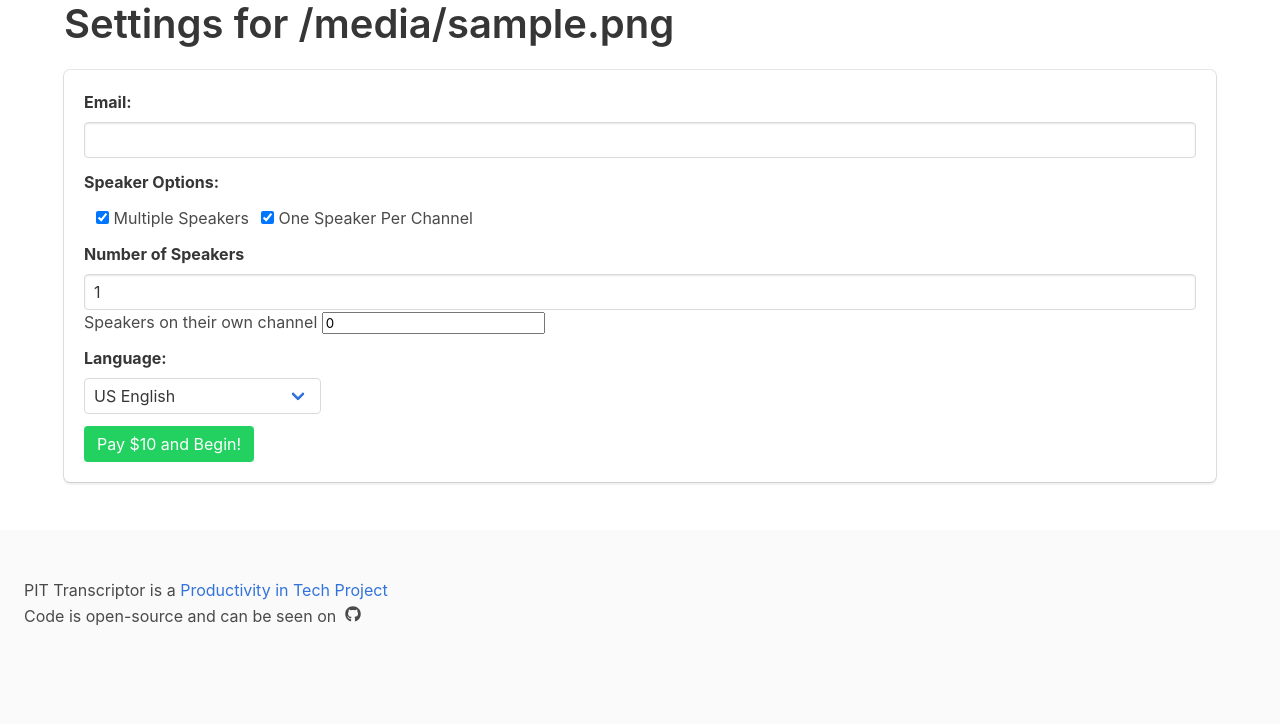
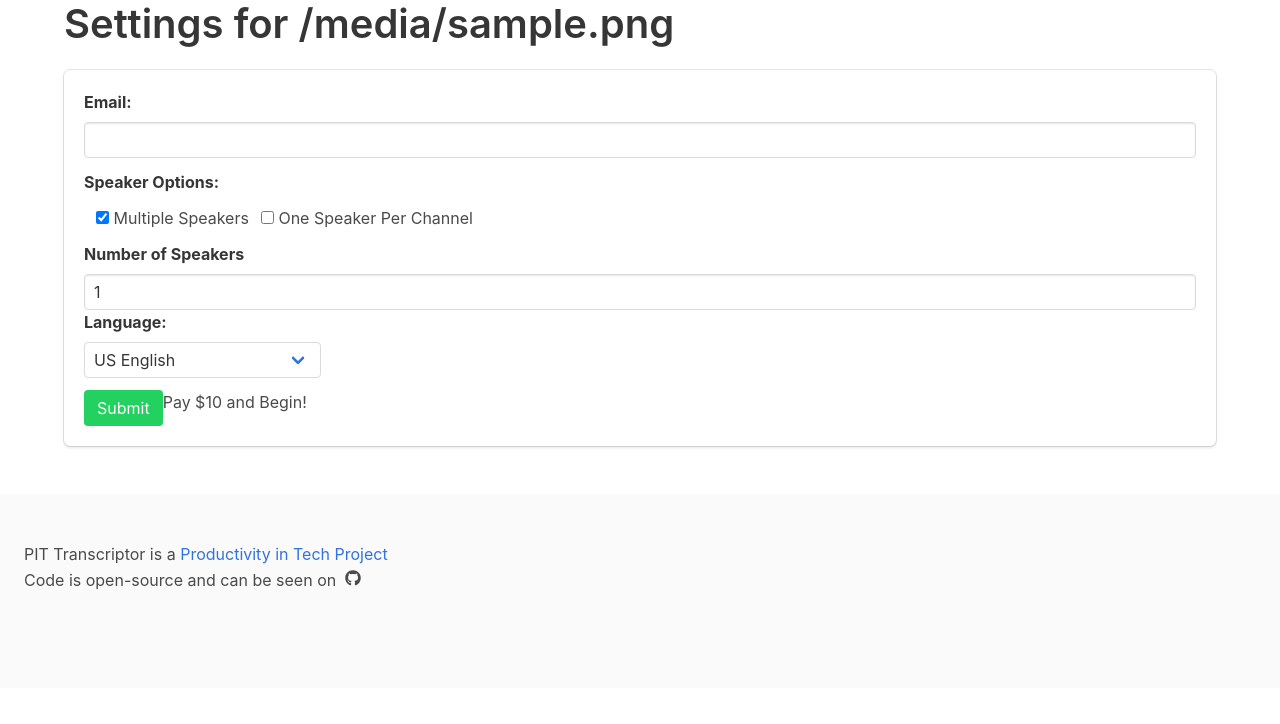
Before and after one commit to productivity-in-tech/pit_transcriptor_amazon, a Python web app: template templates/get_transcription_settings.html in a window 1280 px wide. Shown: the part 197-921 px from the top of the page. After the commit the page ends 787 px from the top, so only its background shows below. Run offline with Jinja, Linux system fonts and the light colour scheme; the template is opened without the code that fills it: most values are stand-ins (such as "Sample title", 1, 10 or a date in 2020); some libraries are stand-ins or nearby versions.

Commit message:
add stripe logic back in

```diff
--- a/templates/get_transcription_settings.html
+++ b/templates/get_transcription_settings.html
@@ -7,7 +7,7 @@
         <h2 class="title is-2">Settings for {{filename}}</h2>
     </div>
 
-		<form class="form box" onsubmit="">
+		<form class="form box" onsubmit="loadCheckout">
     <div class="field">
 			<div class="control">
         <label class="label">Email: </label>
@@ -27,7 +27,7 @@
 			</div>
 
 			<div class="control">
-        <input type="checkbox" name="ChannelSpeakerDetection" value="Yes" checked>
+        <input type="checkbox" name="ChannelSpeakerDetection" value="Yes">
         <label class="checkbox">One Speaker Per Channel</label>
 			</div>
 		</div>
@@ -38,13 +38,6 @@
         min="1" max="10">
 			</div>
 
-			<div class="field">
-		<div class="control">
-        <label class="checkbox">Speakers on their own channel
-        <input type=checkbox" value="0">
-        </label>
-    </div>
-    </div>
     <div class="field">
         <label class="label">Language:</label>
 					<div class="select">
@@ -70,7 +63,7 @@
     </div>
 		<div class="field">
 		<div class="control">
-			<button type="button" class="button is-success">Pay ${{cost}} and Begin!</button>
+			<input type="submit" class="button is-success">Pay ${{cost}} and Begin!</button>
 		</div>
 		</div>
 </form>
```
